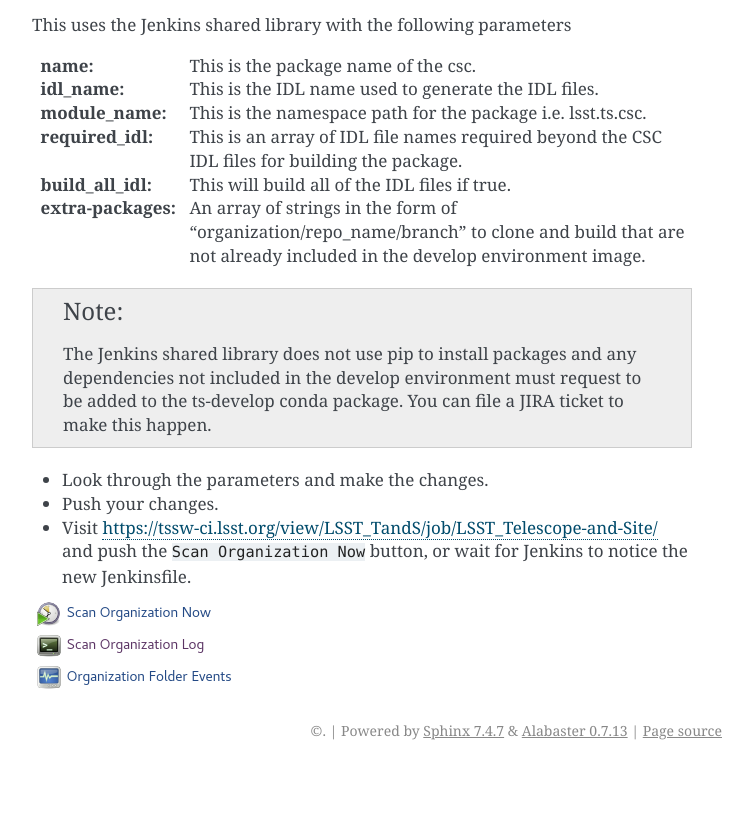
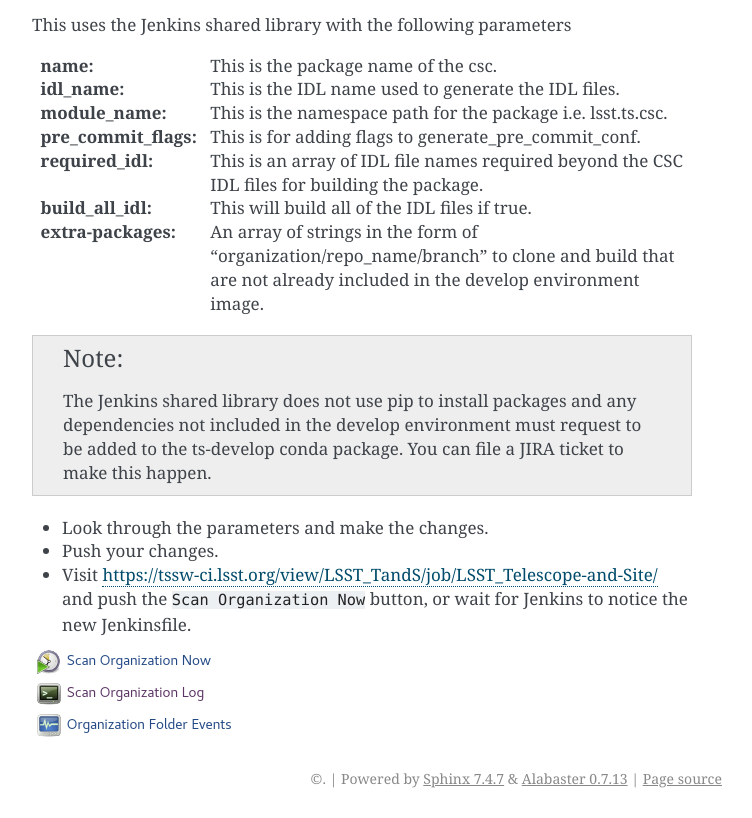
Before and after one commit to lsst-ts/tssw_developer_guide, a Sphinx documentation site: the page built from doc/guidelines/development/jenkinsfile.rst, in a window 1280 px wide, cut to the strip 234-1052 px from the top of the page. Shown: the whole strip, without its empty margins (388-1140 px from the left). Built offline with Sphinx 7.4.7, drawn with Linux system fonts in a browser that asks for light colours; before the commit the page ends 1004 px from its top, so only the background shows below that.

Commit message:
Update Jenkinsfile page for pre-commit-config changes

```diff
--- a/doc/guidelines/development/jenkinsfile.rst
+++ b/doc/guidelines/development/jenkinsfile.rst
@@ -12,6 +12,7 @@ This uses the Jenkins shared library with the following parameters
 :name: This is the package name of the csc.
 :idl_name: This is the IDL name used to generate the IDL files.
 :module_name: This is the namespace path for the package i.e. lsst.ts.csc.
+:pre_commit_flags: This is for adding flags to generate_pre_commit_conf.
 :required_idl: This is an array of IDL file names required beyond the CSC IDL files for building the package.
 :build_all_idl: This will build all of the IDL files if true.
 :extra-packages: An array of strings in the form of "organization/repo_name/branch" to clone and build that are not already included in the develop environment image.
```
Also changed, not shown: 1 other file.
